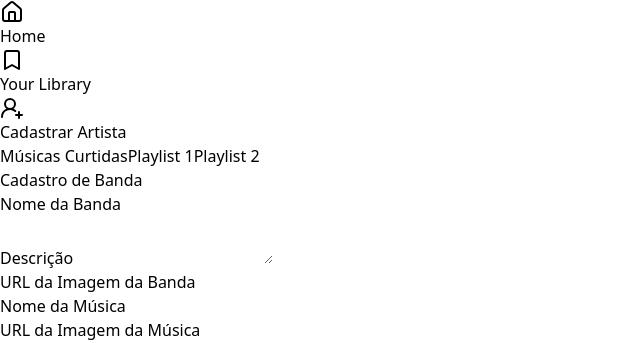
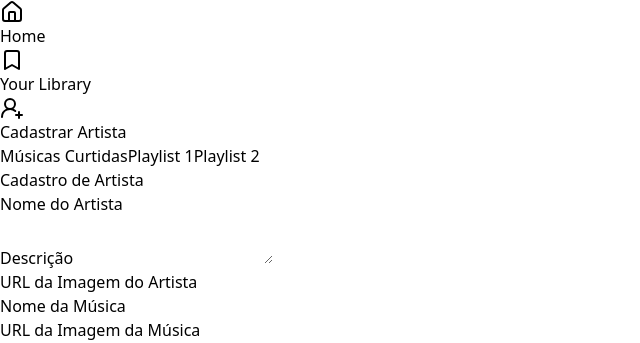
Before and after one commit to joaopconstant/Spotift-Clone-Frontend, a React (Vite) app: page /cadastrar in a window 1280 px wide. Shown: the top 343 px of the page, without its empty margins (0-640 px from the left). Built offline with nearby package versions, Linux system fonts and the light colour scheme; the HTML template or start-up script is replaced by a standard one.

Commit message:
Quick Fix

```diff
--- a/src/pages/NewArtist.jsx
+++ b/src/pages/NewArtist.jsx
@@ -2,6 +2,7 @@ import React, { useState } from 'react';
 import Sidebar from '../components/Sidebar';
 import Footer from '../components/Footer';
 import axios from 'axios';
+import { useHistory } from 'react-router-dom';
 
 export default function NewArtist() {
   const [nomeBanda, setNomeBanda] = useState('');
@@ -10,6 +11,8 @@ export default function NewArtist() {
   const [nomeMusica, setNomeMusica] = useState('');
   const [imagemMusica, setImagemMusica] = useState('');
   const [duracao, setDuracao] = useState('');
+  const [bandaId, setBandaId] = useState(null); // Estado para armazenar o ID da banda criada
+  const history = useHistory();
 
   const handleCadastroBanda = async () => {
     try {
@@ -26,7 +29,9 @@ export default function NewArtist() {
 
       const response = await axios.post('https://ibmec-cloud-backend-appservice.azurewebsites.net/banda', bandaData);
       console.log('Banda cadastrada:', response.data);
-      // Aqui você pode redirecionar o usuário para a página da banda recém-criada, se desejar
+      setBandaId(response.data.id); // Armazena o ID da banda recém-criada
+      // Redireciona para a página da banda recém-criada
+      history.push(`/banda/${response.data.id}`);
     } catch (error) {
       console.error('Erro ao cadastrar banda:', error);
     }
@@ -37,10 +42,10 @@ export default function NewArtist() {
       <div className="flex flex-1">
         <Sidebar />
         <main className="flex-1 p-6">
-          <h1 className="text-3xl font-semibold mb-6">Cadastro de Banda</h1>
+          <h1 className="text-3xl font-semibold mb-6">Cadastro de Artista</h1>
           <div className="grid grid-cols-1 gap-4 px-20">
             <div>
-              <label htmlFor="nomeBanda" className="block text-sm font-semibold">Nome da Banda</label>
+              <label htmlFor="nomeBanda" className="block text-sm font-semibold">Nome do Artista</label>
               <input type="text" id="nomeBanda" className="p-2 bg-zinc-900 border rounded-md w-full" value={nomeBanda} onChange={(e) => setNomeBanda(e.target.value)} />
             </div>
             <div>
@@ -48,7 +53,7 @@ export default function NewArtist() {
               <textarea id="descricao" className="p-2 bg-zinc-900 border rounded-md w-full" value={descricao} onChange={(e) => setDescricao(e.target.value)} />
             </div>
             <div>
-              <label htmlFor="imagemBanda" className="block text-sm font-semibold">URL da Imagem da Banda</label>
+              <label htmlFor="imagemBanda" className="block text-sm font-semibold">URL da Imagem do Artista</label>
               <input type="text" id="imagemBanda" className="p-2 bg-zinc-900 border rounded-md w-full" value={imagemBanda} onChange={(e) => setImagemBanda(e.target.value)} />
             </div>
             <div>
```
